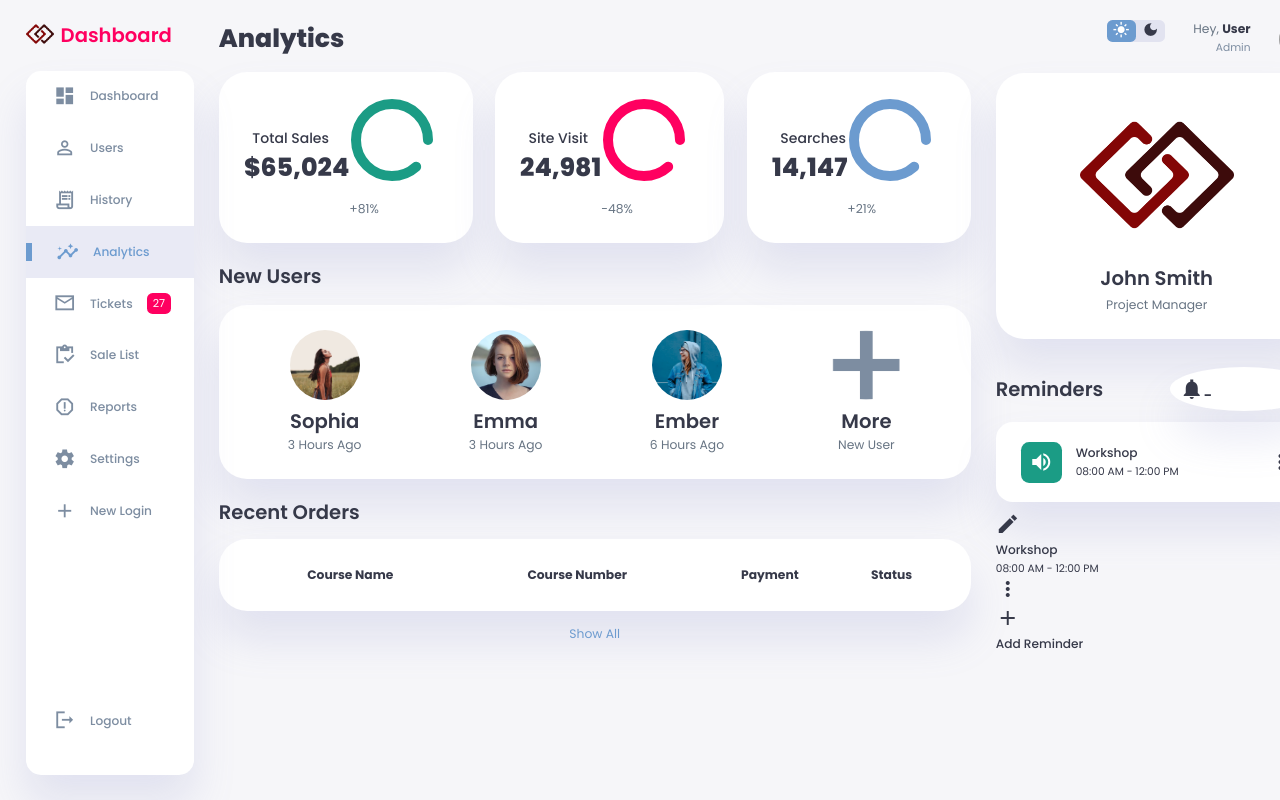
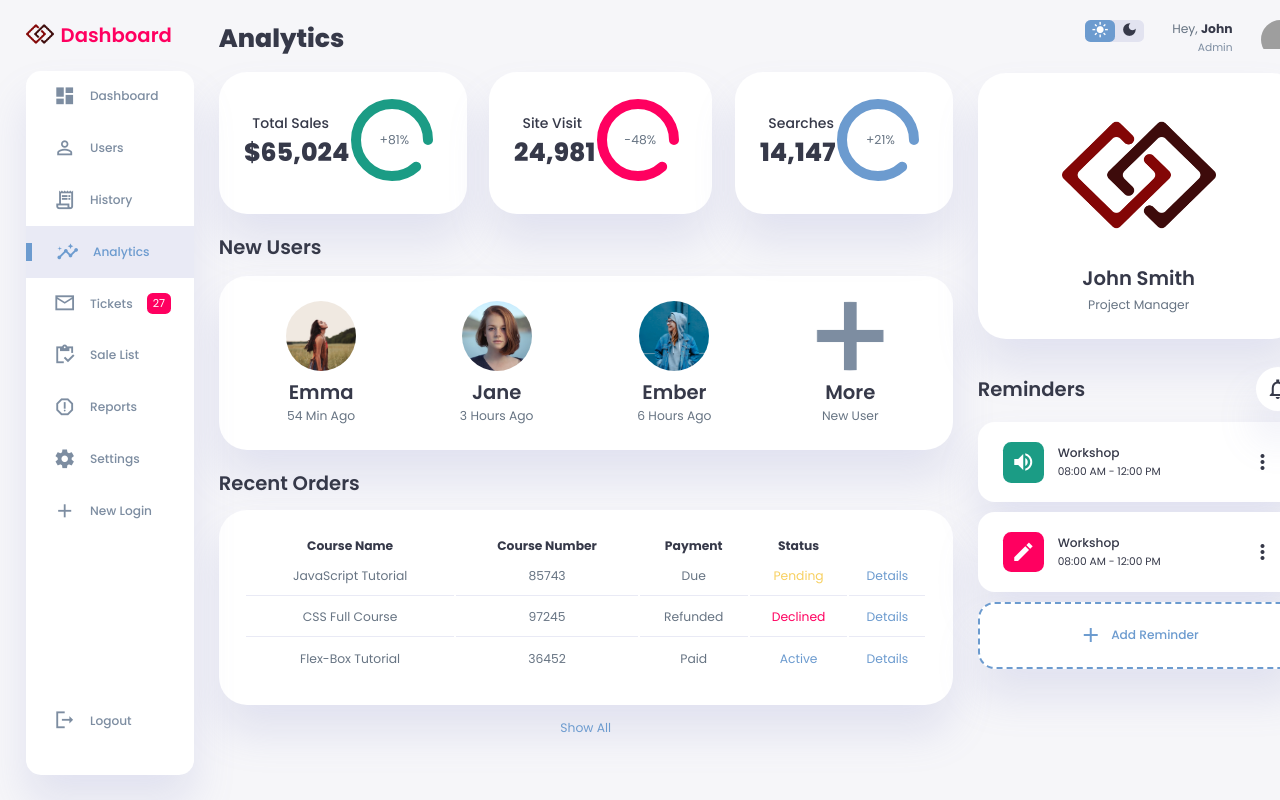
Before and after one commit to Raffaeleb003/Admin-dashboard, a plain HTML site: page index.html in a window 1280 px wide. Shown: the top 800 px of the page. Drawn offline with Linux system fonts and the light colour scheme; grey boxes are pictures that could not be loaded.

Commit message:
ready to deploy

```diff
--- a/index.html
+++ b/index.html
@@ -1,21 +1,24 @@
 <!DOCTYPE html>
 <html lang="en">
+
 <head>
     <meta charset="UTF-8">
     <meta name="viewport" content="width=device-width, initial-scale=1.0">
-    <title>Admin Dashboard</title>
+    <link href="https://fonts.googleapis.com/icon?family=Material+Icons+Sharp" rel="stylesheet">
     <link rel="stylesheet" href="style.css">
-    <link href="https://fonts.googleapis.com/icon?family=Material+Icons+Sharp" rel="stylesheet">
+    <script src="orders.js" defer></script>
     <script src="index.js" defer></script>
-    <script src="orders.js" defer></script>
+    <title>Responsive Dashboard</title>
 </head>
+
 <body>
+
     <div class="container">
         <aside>
             <div class="toggle">
                 <div class="logo">
-                    <img src="./images/logo.png" alt="logo">
-                    <h2 class="danger">Dashboard</h2>
+                    <img src="images/logo.png">
+                    <h2><span class="danger">Dashboard</span></h2>
                 </div>
                 <div class="close" id="close-btn">
                     <span class="material-icons-sharp">
@@ -88,16 +91,17 @@
                 </a>
             </div>
         </aside>
+
         <main>
             <h1>Analytics</h1>
-            <section class="analyse">
+            <div class="analyse">
                 <div class="sales">
                     <div class="status">
                         <div class="info">
                             <h3>Total Sales</h3>
                             <h1>$65,024</h1>
                         </div>
-                        <div class="progress">
+                        <div class="progresss">
                             <svg>
                                 <circle cx="38" cy="38" r="36"></circle>
                             </svg>
@@ -113,7 +117,7 @@
                             <h3>Site Visit</h3>
                             <h1>24,981</h1>
                         </div>
-                        <div class="progress">
+                        <div class="progresss">
                             <svg>
                                 <circle cx="38" cy="38" r="36"></circle>
                             </svg>
@@ -129,7 +133,7 @@
                             <h3>Searches</h3>
                             <h1>14,147</h1>
                         </div>
-                        <div class="progress">
+                        <div class="progresss">
                             <svg>
                                 <circle cx="38" cy="38" r="36"></circle>
                             </svg>
@@ -139,33 +143,34 @@
                         </div>
                     </div>
                 </div>
-            </section>
-            <section class="new-users">
+            </div>
+            <div class="new-users">
                 <h2>New Users</h2>
                 <div class="user-list">
                     <div class="user">
-                        <img src="./images/profile-2.jpg" alt="profile number 2">
-                        <h2>Sophia</h2>
+                        <img src="images/profile-2.jpg">
+                        <h2>Emma</h2>
+                        <p>54 Min Ago</p>
+                    </div>
+                    <div class="user">
+                        <img src="images/profile-3.jpg">
+                        <h2>Jane</h2>
                         <p>3 Hours Ago</p>
                     </div>
                     <div class="user">
-                        <img src="./images/profile-3.jpg">
-                        <h2>Emma</h2>
-                        <p>3 Hours Ago</p>
-                    </div>
-                    <div class="user">
-                        <img src="./images/profile-4.jpg">
+                        <img src="images/profile-4.jpg">
                         <h2>Ember</h2>
                         <p>6 Hours Ago</p>
                     </div>
                     <div class="user">
-                        <img src="./images/plus.png">
+                        <img src="images/plus.png">
                         <h2>More</h2>
                         <p>New User</p>
                     </div>
                 </div>
-            </section>
-            <section class="recent-orders">
+            </div>
+
+            <div class="recent-orders">
                 <h2>Recent Orders</h2>
                 <table>
                     <thead>
@@ -180,9 +185,11 @@
                     <tbody></tbody>
                 </table>
                 <a href="#">Show All</a>
-            </section>
+            </div>
+
         </main>
-        <section class="right-section">
+
+        <div class="right-section">
             <div class="nav">
                 <button id="menu-btn">
                     <span class="material-icons-sharp">
@@ -200,13 +207,14 @@
 
                 <div class="profile">
                     <div class="info">
-                        <p>Hey, <b>User</b></p>
+                        <p>Hey, <b>John</b></p>
                         <small class="text-muted">Admin</small>
                     </div>
                     <div class="profile-photo">
-                        <img src="./images/profile-1.jpg" alt="User logo">
+                        <img src="images/profile-1.jpg">
                     </div>
                 </div>
+
             </div>
 
             <div class="user-profile">
@@ -221,9 +229,10 @@
                 <div class="header">
                     <h2>Reminders</h2>
                     <span class="material-icons-sharp">
-                        notifications-none
+                        notifications_none
                     </span>
                 </div>
+
                 <div class="notification">
                     <div class="icon">
                         <span class="material-icons-sharp">
@@ -242,8 +251,8 @@
                         </span>
                     </div>
                 </div>
-            </div>
-            <div class="notification deactive">
+
+                <div class="notification deactive">
                     <div class="icon">
                         <span class="material-icons-sharp">
                             edit
@@ -270,7 +279,15 @@
                         <h3>Add Reminder</h3>
                     </div>
                 </div>
-        </section>
+
+            </div>
+
+        </div>
+
+
     </div>
+
+
 </body>
+
 </html>
--- a/orders.js
+++ b/orders.js
@@ -0,0 +1,20 @@
+const Orders = [
+    {
+        productName: 'JavaScript Tutorial',
+        productNumber: '85743',
+        paymentStatus: 'Due',
+        status: 'Pending'
+    },
+    {
+        productName: 'CSS Full Course',
+        productNumber: '97245',
+        paymentStatus: 'Refunded',
+        status: 'Declined'
+    },
+    {
+        productName: 'Flex-Box Tutorial',
+        productNumber: '36452',
+        paymentStatus: 'Paid',
+        status: 'Active'
+    },
+]
```
